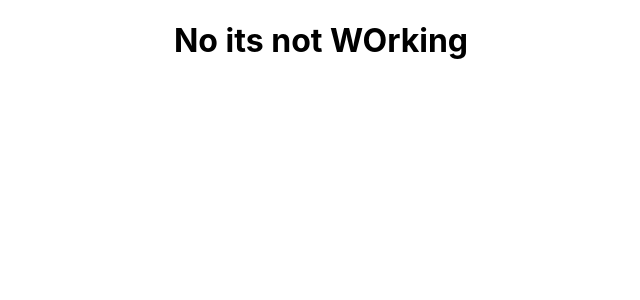
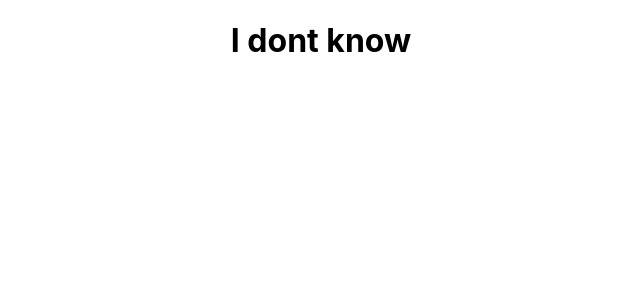
Before and after one commit to Estehsan/one, a React (Create React App) app: page / in a window 1280 px wide. Shown: the top 300 px of the page, without its empty margins (319-959 px from the left). Built offline with nearby package versions, Linux system fonts and the light colour scheme.

Commit message:
i Dont kno w

```diff
--- a/src/App.js
+++ b/src/App.js
@@ -5,7 +5,7 @@ import './App.css';
 function App() {
   return (
     <div className="App">
-     <h1>No its not WOrking</h1>
+     <h1>I dont know </h1>
     </div>
   );
 }
```
